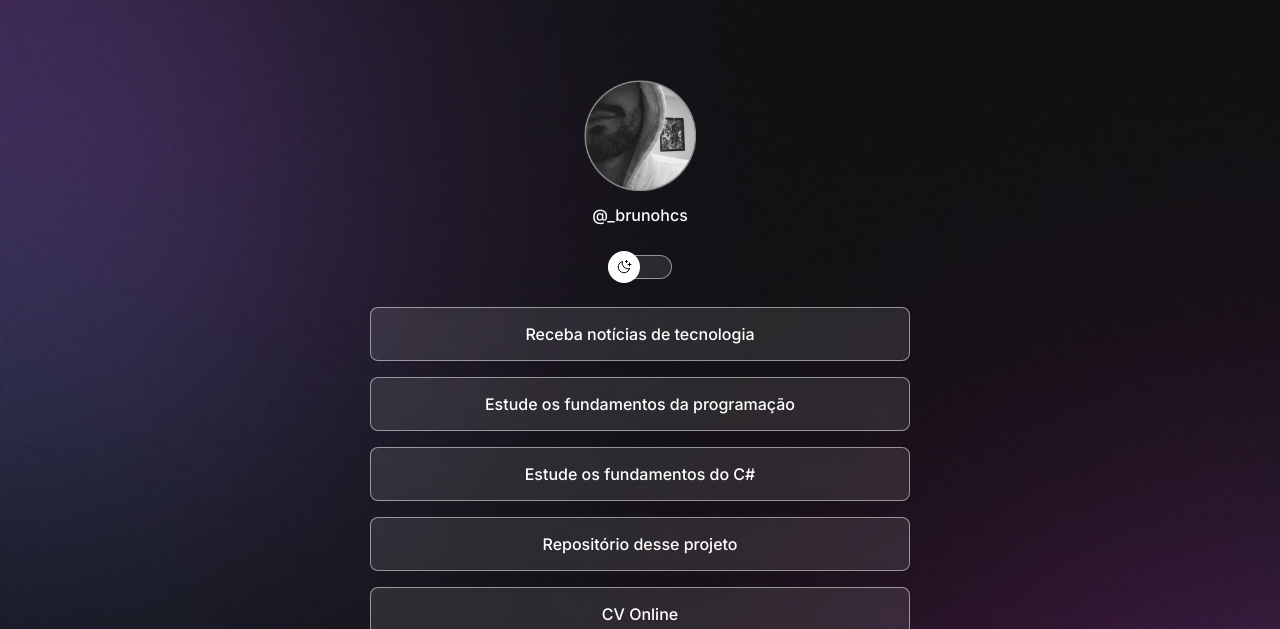
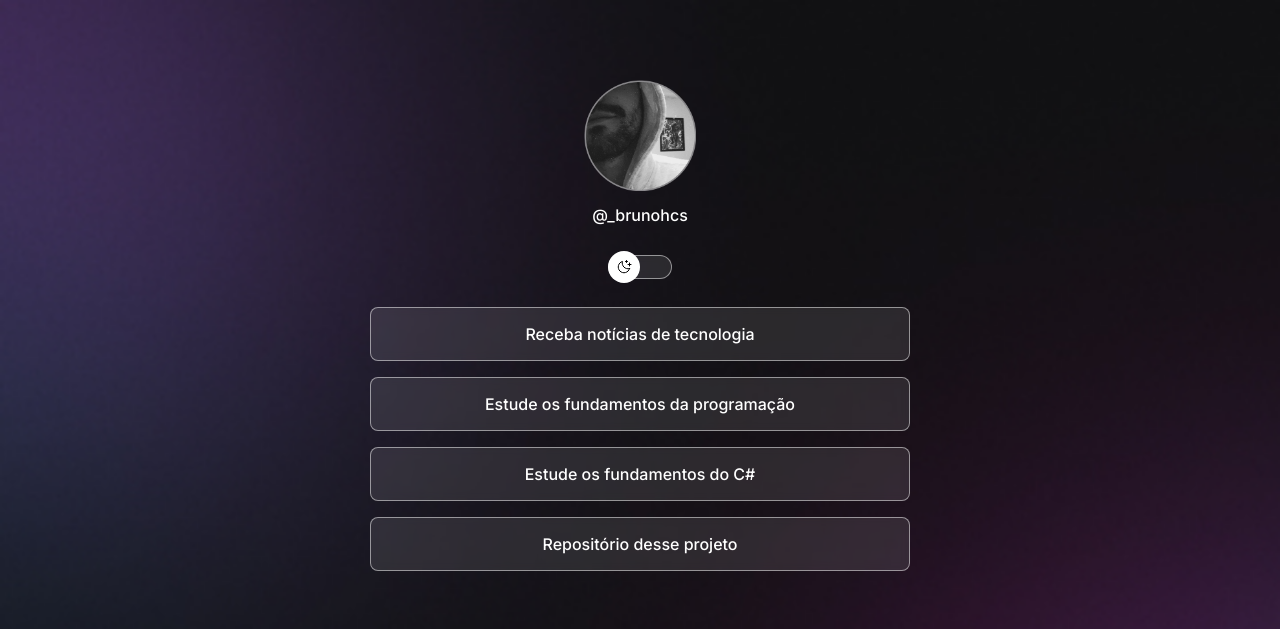
Before and after one commit to BrunoHCS/DevLinks, a plain HTML site: page index.html in a window 1280 px wide. Shown: the top 629 px of the page. Drawn offline with nearby package versions, Linux system fonts and the light colour scheme.

Commit message:
Update index.html

```diff
--- a/index.html
+++ b/index.html
@@ -36,9 +36,6 @@
             <li>
                 <a href="https://github.com/BrunoHCS/DevLinks" target="_blank">Repositório desse projeto</a>
             </li>
-            <li>
-                <a href="https://brunohcs.github.io/cv/" target="_blank">CV Online</a>
-            </li>
         </ul>
         <div id="social-links">
             <a href="https://github.com/brunohcs" target="_blank">
```
